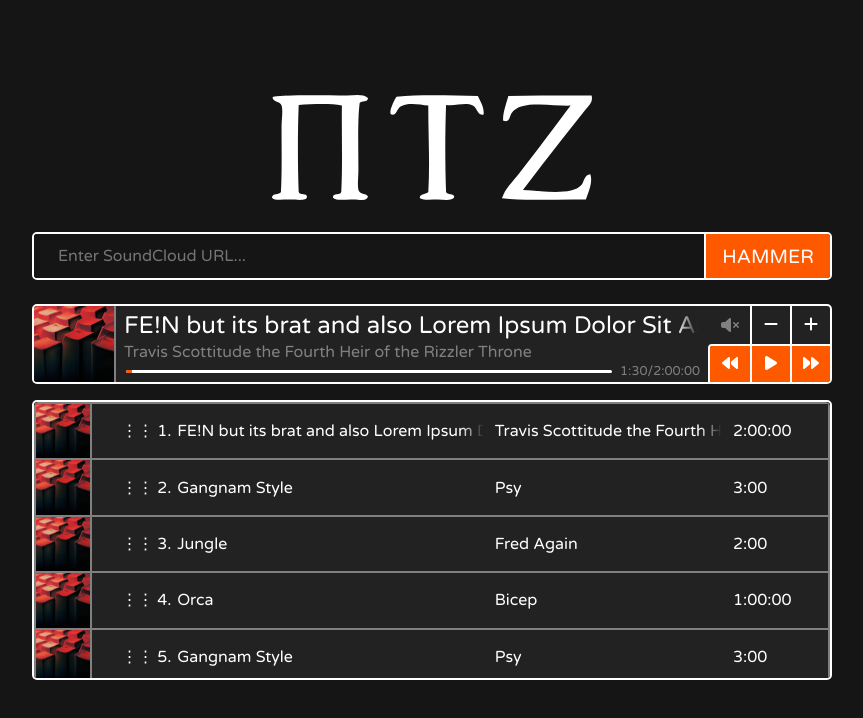
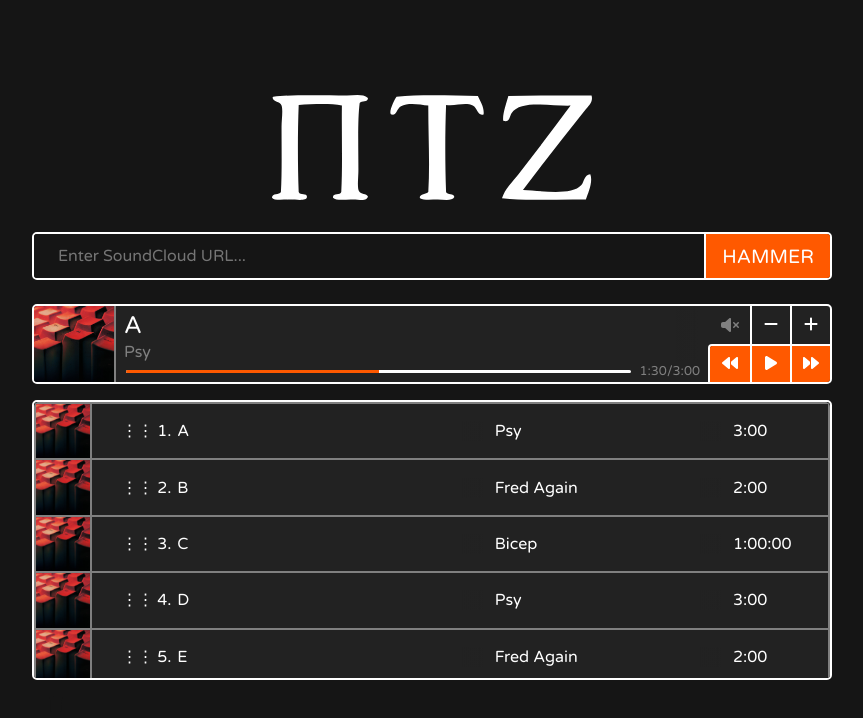
Before and after one commit to James-Randall-14/trackhammer, a React (Create React App) app in the folder client/: page / in a window 1280 px wide. Shown: the top 718 px of the page, without its empty margins (208-1071 px from the left). Built offline with nearby package versions, Linux system fonts and the light colour scheme.

Commit message:
switched from index to key tracking of songs

```diff
--- a/client/src/App.jsx
+++ b/client/src/App.jsx
@@ -10,13 +10,13 @@ import { arrayMoveImmutable } from "array-move";
 import ctrl_alt_reality from "./resources/ctrl-alt-reality.jpg";
 
 class songInfo {
-	constructor(link, track, artist, duration, cover, id) {
+	constructor(link, track, artist, duration, cover, key) {
 		this.link = link;
 		this.track = track;
 		this.artist = artist;
 		this.duration = duration;
 		this.cover = cover;
-		this.id = id;
+		this.key = key;
 	}
 }
 
@@ -24,34 +24,49 @@ export default function App() {
 	// BACKEND TESTING VARIABLES SECTION:
 	// TO BE REMOVED LATER
 	let [queue, setQueue] = useState([
-		new songInfo(
-			"Link1",
-			"FE!N but its brat and also Lorem Ipsum Dolor Sit Amet Skibidi",
-			"Travis Scottitude the Fourth Heir of the Rizzler Throne",
-			"2:00:00",
-			ctrl_alt_reality,
-			1,
-		),
-		new songInfo("Link2", "Gangnam Style", "Psy", "3:00", ctrl_alt_reality, 2),
-		new songInfo("Link3", "Jungle", "Fred Again", "2:00", ctrl_alt_reality, 3),
-		new songInfo("Link4", "Orca", "Bicep", "1:00:00", ctrl_alt_reality, 4),
-		new songInfo("Link2", "Gangnam Style", "Psy", "3:00", ctrl_alt_reality, 5),
-		new songInfo("Link3", "Jungle", "Fred Again", "2:00", ctrl_alt_reality, 6),
-		new songInfo("Link4", "Orca", "Bicep", "1:00:00", ctrl_alt_reality, 7),
-		new songInfo("Link2", "Gangnam Style", "Psy", "3:00", ctrl_alt_reality, 8),
-		new songInfo("Link3", "Jungle", "Fred Again", "2:00", ctrl_alt_reality, 9),
-		new songInfo("Link4", "Orca", "Bicep", "1:00:00", ctrl_alt_reality, 10),
+		new songInfo("Link2", "A", "Psy", "3:00", ctrl_alt_reality, "A"),
+		new songInfo("Link3", "B", "Fred Again", "2:00", ctrl_alt_reality, "B"),
+		new songInfo("Link4", "C", "Bicep", "1:00:00", ctrl_alt_reality, "C"),
+		new songInfo("Link2", "D", "Psy", "3:00", ctrl_alt_reality, "D"),
+		new songInfo("Link3", "E", "Fred Again", "2:00", ctrl_alt_reality, "E"),
+		new songInfo("Link4", "F", "Bicep", "1:00:00", ctrl_alt_reality, "F"),
+		new songInfo("Link2", "G", "Psy", "3:00", ctrl_alt_reality, "G"),
+		new songInfo("Link3", "H", "Fred Again", "2:00", ctrl_alt_reality, "H"),
+		new songInfo("Link4", "I", "Bicep", "1:00:00", ctrl_alt_reality, "I"),
+		new songInfo("Link0", "J", "Throne", "2:00:00", ctrl_alt_reality, "J"),
 	]);
 
 	// Series of callbacks for modifying the queue:
 
 	// Function for swapping songs in the queue:
-	function moveItem(startIndex, endIndex) {
-		const newQueue = arrayMoveImmutable(queue, startIndex, endIndex);
+	// Takes the keys passed, finds the indices of corresponding objects,
+	// and then moves the first object to the second position.
+	function changeQueueCallback(fromKey, toKey) {
+		// Get a list keys in queue
+		let keyList = [];
+		queue.forEach((queueItem) => {
+			keyList.push(queueItem.key);
+		});
+
+		// Find the indices of each key
+		let fromIndex = keyList.indexOf(fromKey);
+		let toIndex = keyList.indexOf(toKey);
+
+		console.log("fromKey: " + fromKey);
+		console.log("toKey: " + toKey);
+
+		const newQueue = arrayMoveImmutable(queue, fromIndex, toIndex);
 		setQueue(newQueue);
 	}
 
-	function removeItem(targetIndex) {
+	function shrinkQueueCallback(targetKey) {
+		let keyList = [];
+		queue.forEach((queueItem) => {
+			keyList.push(queueItem.key);
+		});
+
+		let targetIndex = keyList.indexOf(targetKey);
+
 		setQueue(queue.toSpliced(targetIndex, 1));
 	}
 
@@ -62,8 +77,8 @@ export default function App() {
 			<Player songInfo={queue[0]} />
 			<Queue
 				queue={queue}
-				changeQueueCallback={moveItem}
-				shrinkQueueCallback={removeItem}
+				changeQueueCallback={changeQueueCallback}
+				shrinkQueueCallback={shrinkQueueCallback}
 			/>
 		</div>
 	);
--- a/client/src/components/queue/Queue.jsx
+++ b/client/src/components/queue/Queue.jsx
@@ -9,9 +9,9 @@ export default function Queue({
 	shrinkQueueCallback,
 }) {
 	const scrollSpeed = 50; // px per frame
-	const edgeThreshold = 75; // px from top/bottom to trigger
+	const edgeThreshold = 50; // px from top/bottom to trigger
 	const listRef = useRef(null);
-	const [activeDragIndex, setActiveDragIndex] = useState(-1);
+	const [activeDragKey, setActiveDragKey] = useState(-1);
 
 	// Define a drag function for smoother drag scrolling
 	// If user is dragging within a certain margin of top or bottom, scroll smoothly
@@ -42,20 +42,21 @@ export default function Queue({
 						{/* Iterate through list and generate QueueItems with unique keys */}
 						{queue.map((songInfo, idx) => (
 							<QueueItem
-								key={songInfo.id}
+								key={songInfo.key}
+								thisKey={songInfo.key} // Can't access key proper inside child
 								songInfo={songInfo}
 								thisIndex={idx}
-								activeDragIndex={activeDragIndex}
+								activeDragKey={activeDragKey}
 								moveCallback={changeQueueCallback}
-								setActiveDragCallback={setActiveDragIndex}
+								setActiveDragCallback={setActiveDragKey}
 							/>
 						))}
 					</tbody>
 				</table>
 			</div>
 			<Trash
-				activeDragIndex={activeDragIndex}
-				setActiveDragCallback={setActiveDragIndex}
+				activeDragIndex={activeDragKey}
+				setActiveDragCallback={setActiveDragKey}
 				shrinkQueueCallback={shrinkQueueCallback}
 			/>
 		</div>
--- a/client/src/components/queue/QueueItem.jsx
+++ b/client/src/components/queue/QueueItem.jsx
@@ -3,8 +3,9 @@ import { useState } from "react";
 
 export default function QueueItem({
 	songInfo,
+	thisKey,
 	thisIndex,
-	activeDragIndex,
+	activeDragKey,
 	moveCallback,
 	setActiveDragCallback,
 }) {
@@ -17,8 +18,8 @@ export default function QueueItem({
 	// Define event handlers
 	function startDragging(e) {
 		setIsDragging(true);
-		setActiveDragCallback(thisIndex);
-		e.dataTransfer.setData("text/plain", thisIndex);
+		setActiveDragCallback(thisKey);
+		e.dataTransfer.setData("text/plain", thisKey);
 		e.dataTransfer.effectAllowed = "move";
 		// Add dragging property to body so cursor persists
 		document.body.classList.add("dragging");
@@ -34,7 +35,7 @@ export default function QueueItem({
 	function handleDraggedOver(e) {
 		e.preventDefault();
 		// Can't get data from dragged object on webshit
-		if (activeDragIndex === thisIndex) return;
+		if (activeDragKey === thisKey) return;
 		setIsHovered(true);
 	}
 
@@ -44,7 +45,9 @@ export default function QueueItem({
 
 	function handleDrop(e) {
 		e.preventDefault();
-		moveCallback(activeDragIndex, thisIndex);
+		console.log("activeDragKey: " + activeDragKey);
+		console.log("thisKey: " + thisKey);
+		moveCallback(activeDragKey, thisKey);
 		setIsHovered(false);
 	}
 
```
